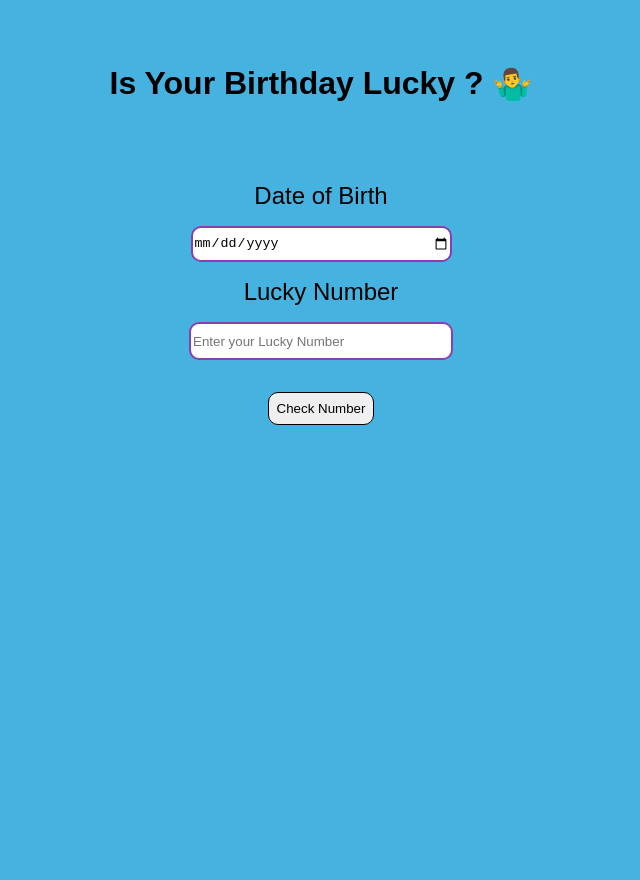
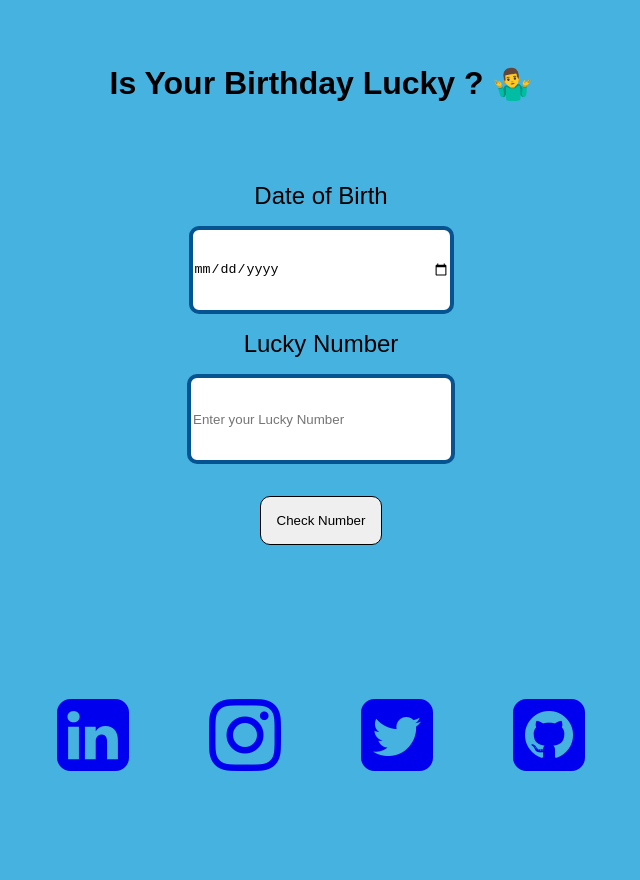
Before and after one commit to ProgrammerAvinash/BirthdayLucky, a plain HTML site: page index.html in a window 1280 px wide. Shown: the whole page, without its empty margins (319-959 px from the left). Before the commit the page ends 800 px from the top, so only its background shows below. Drawn offline with Linux system fonts and the light colour scheme.

Commit message:
feat : added Social links

```diff
--- a/index.html
+++ b/index.html
@@ -1,6 +1,18 @@
 <!DOCTYPE html>
 <html lang="en">
   <head>
+    <link
+      rel="stylesheet"
+      href="https://fonts.googleapis.com/icon?family=Material+Icons"
+    />
+    <link
+      rel="stylesheet"
+      href="https://stackpath.bootstrapcdn.com/font-awesome/4.7.0/css/font-awesome.min.css"
+    />
+    <link
+      href="https://fonts.googleapis.com/css?family=Anton|Oxygen&display=swap"
+      rel="stylesheet"
+    />
     <link rel="stylesheet" href="style.css" />
 
     <meta charset="UTF-8" />
@@ -22,8 +34,49 @@
       />
       <button class="button">Check Number</button>
       <h2 class="lucky"></h2>
+
+      <div class="Social-Links translate_social">
+        <!-- /* Linked-in */ -->
+
+        <a
+          class="hoverColor"
+          href="https://www.linkedin.com/in/avinash-yadav-588744151/"
+          target="_blank"
+        >
+          <i class="fa fa-linkedin-square" aria-hidden="true"></i>
+        </a>
+
+        <!-- {/* instagram */} -->
+
+        <a
+          class="hoverColor"
+          href="https://www.instagram.com/avi_nash_yadav/"
+          target="_blank"
+        >
+          <i class="fa fa-instagram"></i>
+        </a>
+
+        <!-- {/* twiter */} -->
+        <a
+          class="hoverColor"
+          href="https://twitter.com/Aviyadav25"
+          rel="noopener noreferrer"
+          target="_blank"
+        >
+          <i class="fa fa-twitter-square" aria-hidden="true"></i>
+        </a>
+
+        <!-- {/* Github */} -->
+        <a
+          class="hoverColor"
+          href="https://github.com/ProgrammerAvinash"
+          rel="noopener noreferrer"
+          target="_blank"
+        >
+          <i class="fa fa-github-square" aria-hidden="true"></i>
+        </a>
+      </div>
     </div>
-    <footer></footer>
   </body>
   <script src="script.js"></script>
 </html>
--- a/style.css
+++ b/style.css
@@ -15,21 +15,63 @@ body {
 .dateInput {
   margin: 1rem;
   width: 20vw;
-  height: 4vh;
-  border: 2px solid #8d3daf;
+  height: 10vh;
+  border: 4px solid #055491;
   border-radius: 10px;
 }
 .luckyNumberInput {
   margin: 1rem;
   width: 20vw;
-  height: 4vh;
-  border: 2px solid #8d3daf;
+  height: 10vh;
+  border: 4px solid #055491;
   border-radius: 10px;
 }
 button {
   margin: 1rem;
-  padding: 0.5rem;
+  padding: 1rem;
   border: 1px solid black;
   border-radius: 10px;
   cursor: pointer;
 }
+button:hover {
+  font-weight: bold;
+  background: #055491;
+  color: aliceblue;
+}
+
+.Social-Links {
+  display: flex;
+  flex-direction: row;
+  margin: 2rem;
+}
+
+a::before {
+  /* content: ''; */
+  /* position: absolute; */
+  /* top: 0; */
+  /* left: 0; */
+  /* width: 100%; */
+  /* height: 100%; */
+  /* border-radius: 50%; */
+  background: #055491;
+  transition: 0.5s;
+  transform: scale(0.9);
+  z-index: -1;
+}
+i:hover::before {
+  transform: scale(1.1);
+  box-shadow: 0 0 15px #013258;
+}
+a {
+  margin: 2rem;
+  height: 20vh;
+}
+
+.Social-Links i {
+  font-size: 3.5em;
+  padding: 8px;
+}
+i:hover {
+  transform: translateY(-5px);
+  transition: all 0.3s;
+}
```
